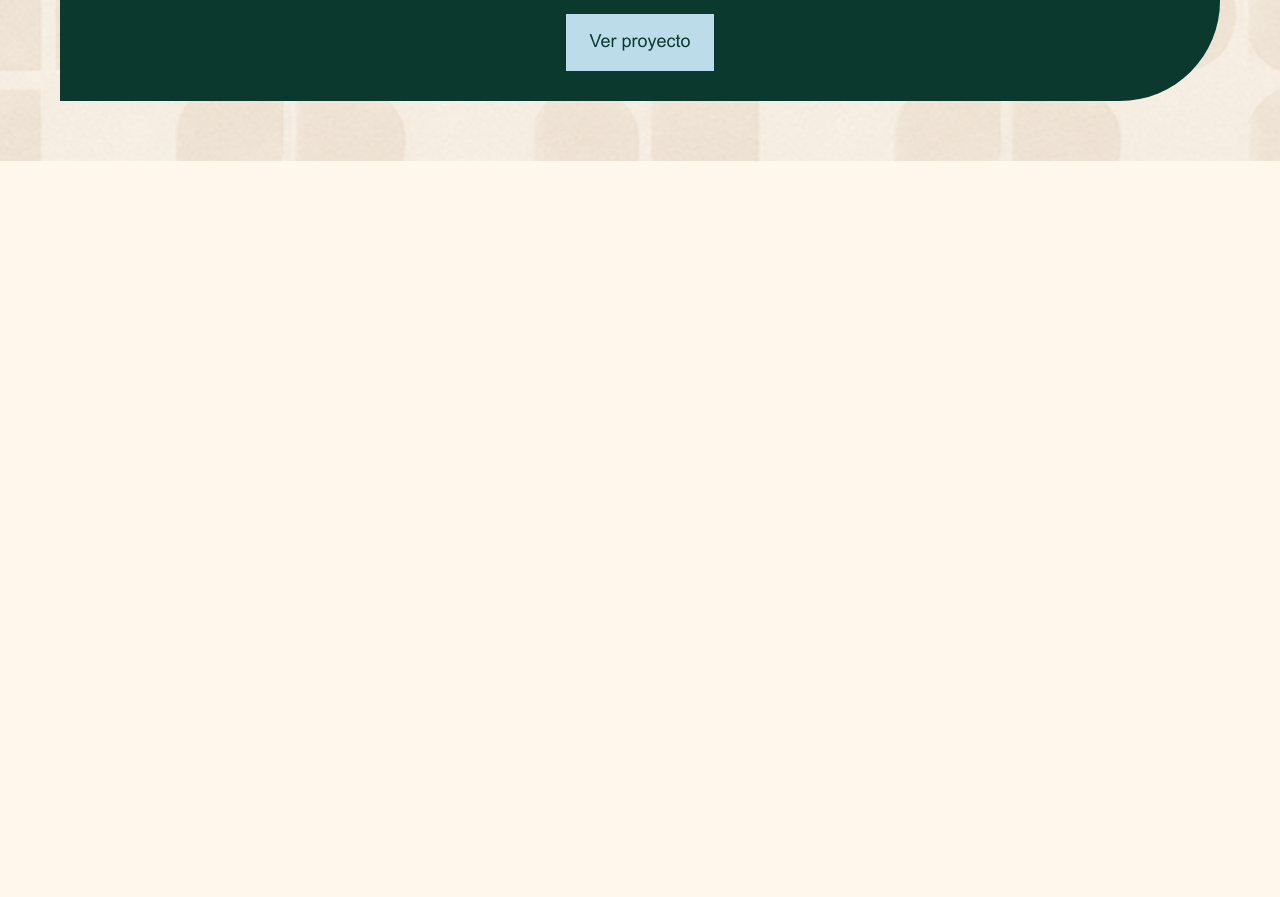
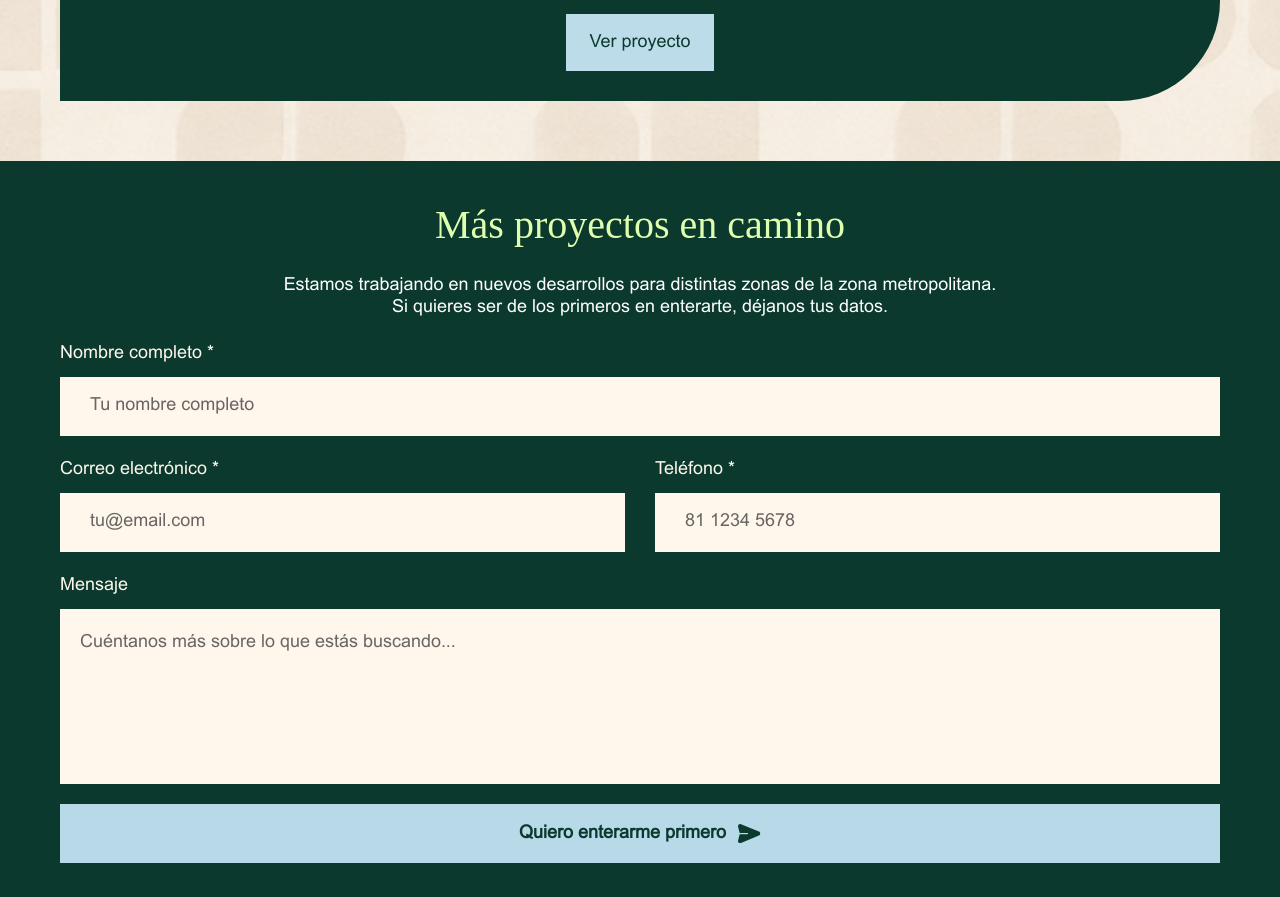
Before and after one commit to xperiencegroup/beneva-landing, a React (Vite) app: page / in a window 1280 px wide. Shown: the part 4169-5066 px from the top of the page. Before the commit the page ends 4330 px from the top, so only its background shows below. Built offline with nearby package versions, Linux system fonts and the light colour scheme; a web font is replaced by a local one.

Commit message:
Sección de contacto con formulario usando react-hook-form

```diff
--- a/package.json
+++ b/package.json
@@ -13,6 +13,7 @@
     "@tailwindcss/vite": "4.3.2",
     "react": "^19.2.7",
     "react-dom": "^19.2.7",
+    "react-hook-form": "7.81.0",
     "react-router": "8.1.0",
     "tailwindcss": "4.3.2"
   },
--- /dev/null
+++ b/src/assets/icons/commons/sendIcon.jsx
@@ -0,0 +1,15 @@
+export default function SendIcon({ className = "" }) {
+  return (
+    <svg
+      viewBox="0 0 24 20"
+      fill="none"
+      xmlns="http://www.w3.org/2000/svg"
+      className={className}
+    >
+      <path
+        d="M21.7948 7.93271L3.09665 0.172732C2.30892 -0.154218 1.41899 -0.0103902 0.774211 0.547897C0.129428 1.10627 -0.140253 1.96661 0.0704949 2.79313L1.7348 9.32091H9.88346C10.2585 9.32091 10.5624 9.62495 10.5624 10C10.5624 10.3751 10.2585 10.6791 9.88346 10.6791H1.7348L0.0704949 17.2069C-0.140253 18.0334 0.129383 18.8938 0.774211 19.4521C1.42031 20.0115 2.31033 20.1536 3.0967 19.8273L21.7949 12.0673C22.6462 11.714 23.175 10.9219 23.175 10C23.175 9.07816 22.6462 8.28596 21.7948 7.93271Z"
+        fill="currentColor"
+      />
+    </svg>
+  );
+}
--- /dev/null
+++ b/src/pages/home/components/home-enterarme.jsx
@@ -0,0 +1,103 @@
+import { useForm } from "react-hook-form";
+import SendIcon from "../../../assets/icons/commons/sendIcon";
+
+export default function HomeEnterarme() {
+  const { handleSubmit, register } = useForm();
+  const onSubmit = (values) => console.log(values);
+
+  return (
+    <div className="flex flex-col px-[clamp(28px,4.688vw,60px)] py-[clamp(16px,2.656vw,34px)] gap-[clamp(9px,1.563vw,20px)] bg-verde-confianza">
+      <div className="flex flex-col gap-[clamp(9px,1.563vw,20px)]">
+        <h3 className="text-display2 font-woodland text-verde-dinamico text-center">
+          Más proyectos en camino
+        </h3>
+        <p className="text-paragraph2 text-center leading-tight">
+          Estamos trabajando en nuevos desarrollos para distintas zonas de la
+          zona metropolitana. <br /> Si quieres ser de los primeros en
+          enterarte, déjanos tus datos.
+        </p>
+      </div>
+
+      {/* Form */}
+      <form
+        onSubmit={handleSubmit(onSubmit)}
+        className="flex flex-col gap-[clamp(9px,1.563vw,20px)]"
+      >
+        {/* Nombre completo */}
+        <div className="flex flex-col gap-[clamp(4px,0.781vw,10px)]">
+          <label htmlFor="nombre" className="text-paragraph2 text-beige-hogar">
+            Nombre completo <span className="text-beige-hogar">*</span>
+          </label>
+          <input
+            {...register("name")}
+            id="nombre"
+            type="text"
+            required
+            placeholder="Tu nombre completo"
+            className="w-full bg-beige-hogar text-gris-profundo placeholder:text-gris-profundo/70 px-[clamp(14px,2.344vw,30px)] py-[clamp(10px,1.406vw,16px)] text-paragraph2 outline-none"
+          />
+        </div>
+
+        {/* Correo y Teléfono */}
+        <div className="grid grid-cols-1 sm:grid-cols-2 gap-[clamp(14px,2.344vw,30px)]">
+          <div className="flex flex-col gap-[clamp(4px,0.781vw,10px)]">
+            <label
+              htmlFor="correo"
+              className="text-paragraph2 text-beige-hogar"
+            >
+              Correo electrónico <span className="text-beige-hogar">*</span>
+            </label>
+            <input
+              {...register("email")}
+              id="correo"
+              type="email"
+              required
+              placeholder="tu@email.com"
+              className="w-full bg-beige-hogar text-gris-profundo placeholder:text-gris-profundo/70 px-[clamp(14px,2.344vw,30px)] py-[clamp(10px,1.406vw,16px)] text-paragraph2 outline-none"
+            />
+          </div>
+
+          <div className="flex flex-col gap-[clamp(4px,0.781vw,10px)]">
+            <label
+              htmlFor="telefono"
+              className="text-paragraph2 text-beige-hogar"
+            >
+              Teléfono <span className="text-beige-hogar">*</span>
+            </label>
+            <input
+              {...register("phone")}
+              id="telefono"
+              type="tel"
+              required
+              placeholder="81 1234 5678"
+              className="w-full bg-beige-hogar text-gris-profundo placeholder:text-gris-profundo/70 px-[clamp(14px,2.344vw,30px)] py-[clamp(10px,1.406vw,16px)] text-paragraph2 outline-none"
+            />
+          </div>
+        </div>
+
+        {/* Mensaje */}
+        <div className="flex flex-col gap-[clamp(4px,0.781vw,10px)]">
+          <label htmlFor="mensaje" className="text-paragraph2 text-beige-hogar">
+            Mensaje
+          </label>
+          <textarea
+            {...register("message")}
+            id="mensaje"
+            rows={5}
+            placeholder="Cuéntanos más sobre lo que estás buscando..."
+            className="w-full resize-none bg-beige-hogar text-gris-profundo placeholder:text-gris-profundo/70 p-[clamp(9px,1.563vw,20px)] text-paragraph2 outline-none"
+          />
+        </div>
+
+        {/* Submit */}
+        <button
+          type="submit"
+          className="w-full flex items-center justify-center gap-[clamp(6px,0.938vw,12px)] bg-[#B7D9E8] text-verde-confianza font-semibold px-[clamp(14px,2.344vw,30px)] py-[clamp(10px,1.406vw,16px)] text-button transition-opacity hover:opacity-90"
+        >
+          Quiero enterarme primero
+          <SendIcon className="w-[clamp(11px,1.797vw,23px)] text-verde-confianza" />
+        </button>
+      </form>
+    </div>
+  );
+}
--- a/src/pages/home/home.jsx
+++ b/src/pages/home/home.jsx
@@ -1,5 +1,6 @@
 import HomeCompromiso from "./components/home-compromiso";
 import HomeConstruimos from "./components/home-construimos";
+import HomeEnterarme from "./components/home-enterarme";
 import HomeHero from "./components/home-hero";
 import HomeNosotros from "./components/home-nosotros";
 import HomePatrimonio from "./components/home-patrimonio";
@@ -16,6 +17,8 @@ export default function Home() {
       <HomeConstruimos />
 
       <HomePatrimonio />
+
+      <HomeEnterarme />
     </div>
   );
 }
```
Also changed, not shown: 1 other file (tests, documents, lock files or other folders).
